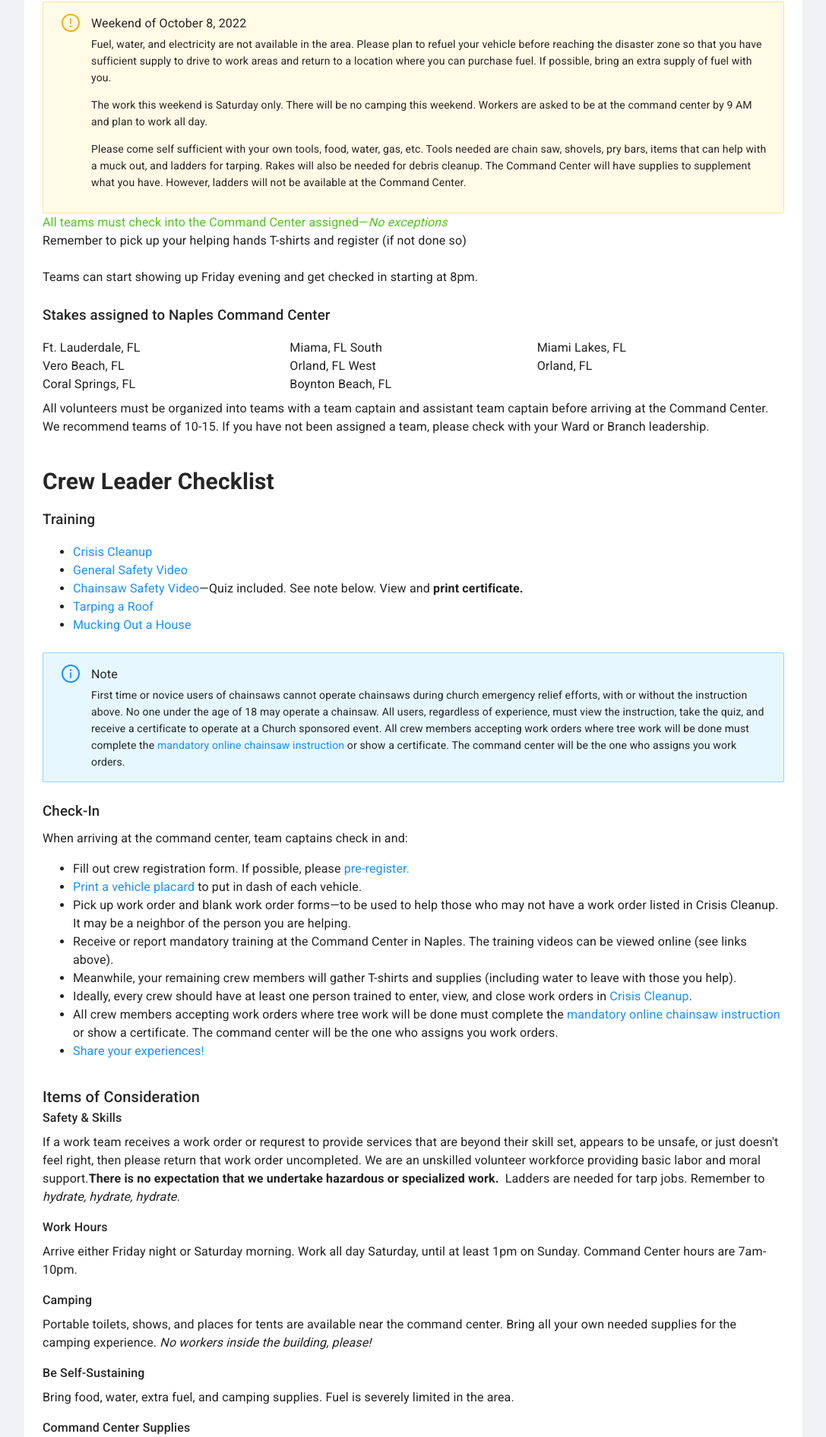
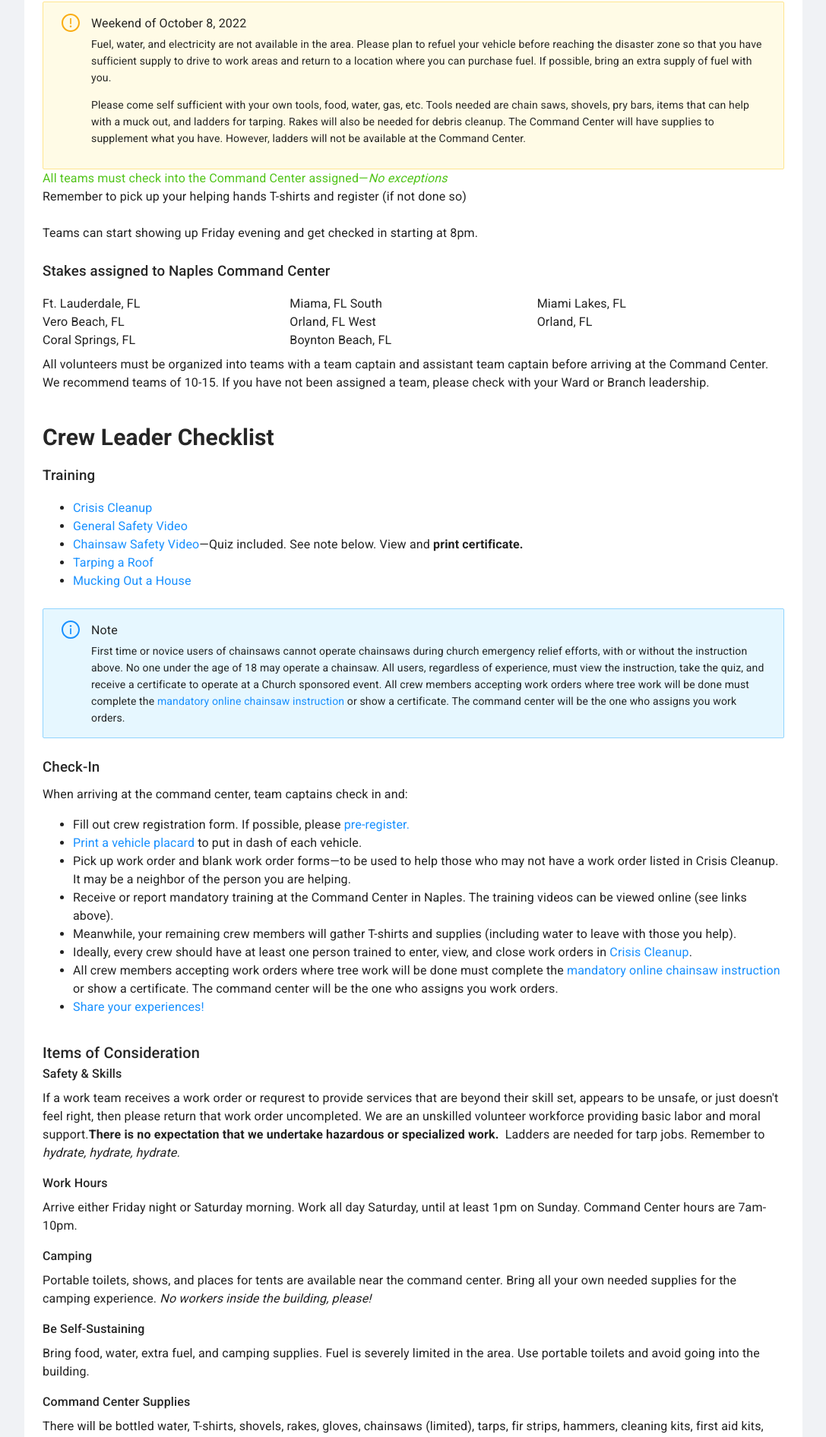
Before and after one commit to jaremieww/nase-disaster-relief, a React (Create React App) app: page /ian/naples in a window 1280 px wide. Shown: the part 434-2326 px from the top of the page at 76% size, without its empty margins (18-1105 px from the left). Built offline with nearby package versions, Linux system fonts and the light colour scheme.

Commit message:
Fix a few leftovers

```diff
--- a/src/components/ian/CommandCenter.tsx
+++ b/src/components/ian/CommandCenter.tsx
@@ -74,11 +74,7 @@ const CommandCenter = (props: CommandCenterProps) => {
       </Paragraph>
 
       <Paragraph>
-        The work this weekend is Saturday only. There will be no camping this weekend. Workers are asked to be at the command center by 9 AM and plan to work all day.
-      </Paragraph>
-
-      <Paragraph>
-        Please come self sufficient with your own tools, food, water, gas, etc. Tools needed are chain saw, shovels, pry bars,
+        Please come self sufficient with your own tools, food, water, gas, etc. Tools needed are chain saws, shovels, pry bars,
         items that can help with a muck out, and ladders for tarping. Rakes will also be needed for debris cleanup.
         The Command Center will have supplies to supplement what you have. However, ladders will not be available at the Command Center.
       </Paragraph>
@@ -238,7 +234,7 @@ function ItemsOfConsideration({ commandCenterPhoneNumber }: ItemsOfConsideration
     <p>Portable toilets, shows, and places for tents are available near the command center. Bring all your own needed supplies for the camping experience. <em>No workers inside the building, please!</em></p>
 
     <h4>Be Self-Sustaining</h4>
-    <p>Bring food, water, extra fuel, and camping supplies. Fuel is severely limited in the area. {/*Use portable toilets and avoid going into the building.*/}</p>
+    <p>Bring food, water, extra fuel, and camping supplies. Fuel is severely limited in the area. Use portable toilets and avoid going into the building.</p>
 
     <h4>Command Center Supplies</h4>
     <p>
```
